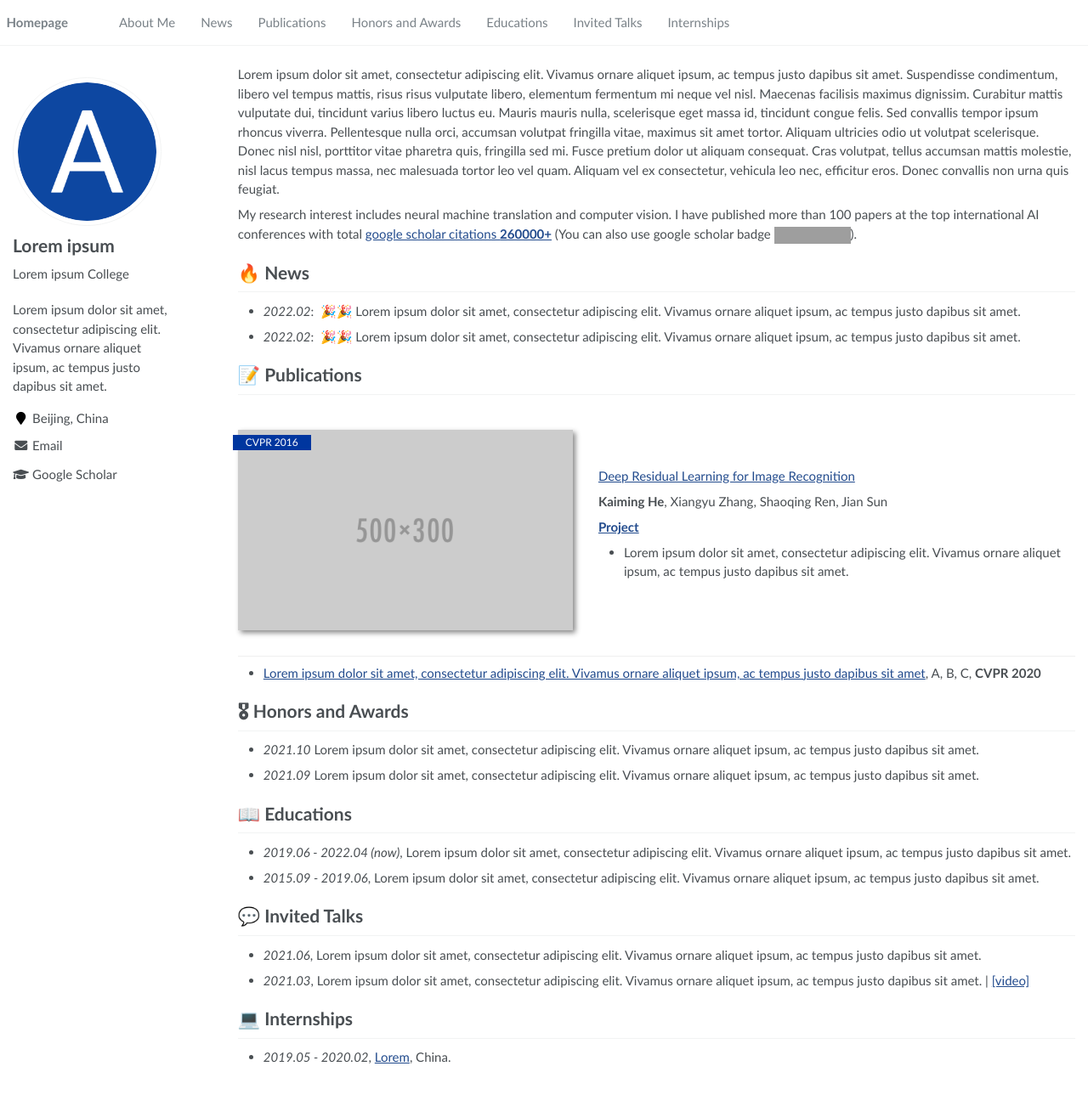
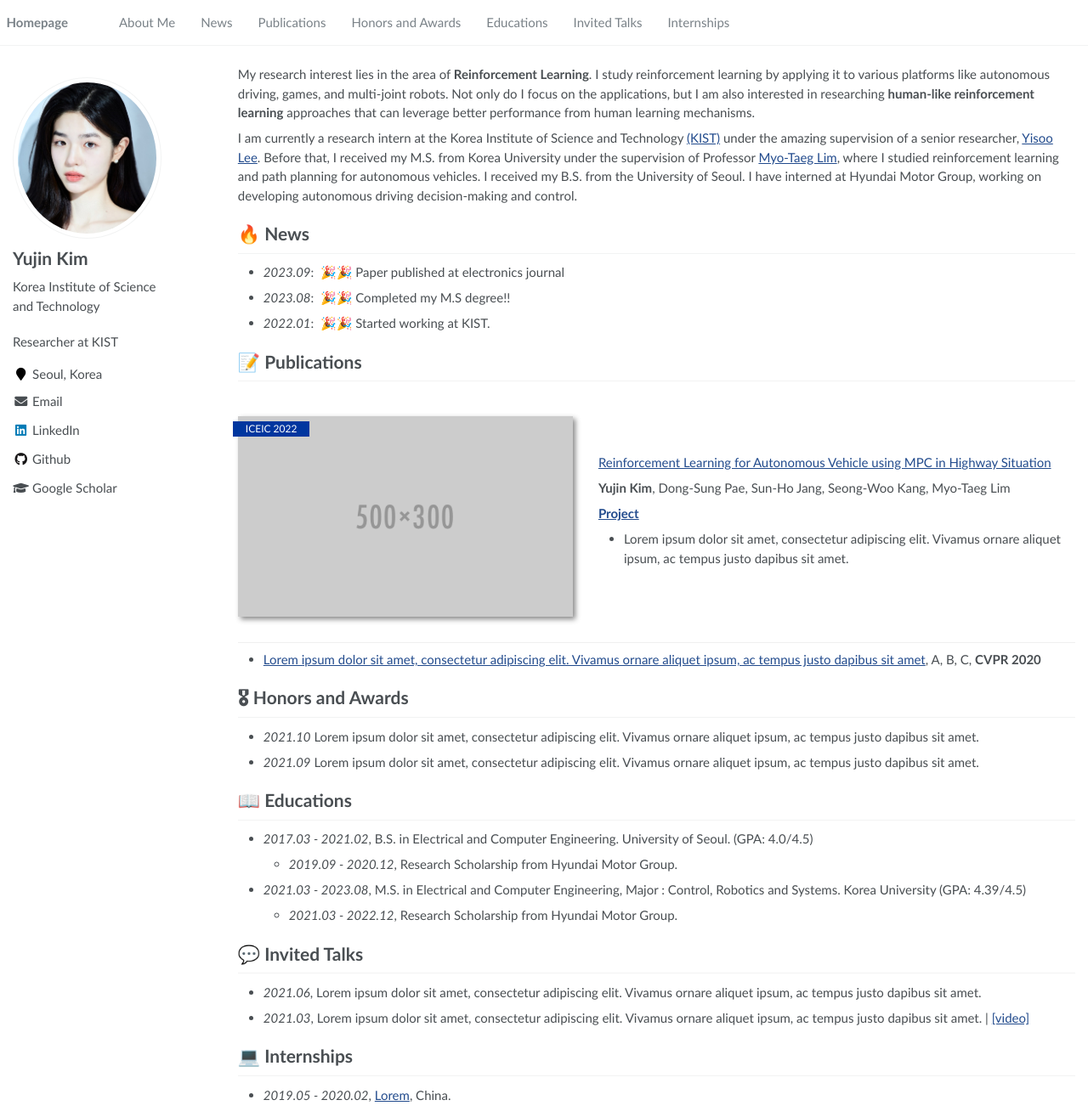
Before and after one commit to Yujin1007/Yujin1007.github.io, a Jekyll site: the page built from _pages/about.md, in a window 1280 px wide and 1315 px high. Shown: the whole window at 85% size. Built offline with Jekyll 4.4.1, drawn with Linux system fonts in a browser that asks for light colours; grey boxes are pictures that could not be loaded.

Commit message:
change profile

```diff
--- a/_config.yml
+++ b/_config.yml
@@ -6,9 +6,9 @@
 # `jekyll serve`. If you change this file, please restart the server process.
 
 # Site Settings
-title                    : "Lorem ipsum"
-description              : "Lorem ipsum dolor sit amet, consectetur adipiscing elit. Vivamus ornare aliquet ipsum, ac tempus justo dapibus sit amet. "
-repository               : "RayeRen/acad-homepage.github.io"
+title                    : "I am Yujin :)"
+description              : "Researcher at KIST"
+repository               : "Yujin/Yujin1007.github.io"
 google_scholar_stats_use_cdn : true
 
 # google analytics
@@ -21,14 +21,14 @@ baidu_site_verification  :  # get baidu_site_verification from https://ziyuan.ba
 
 # Site Author
 author:
-  name             : "Lorem ipsum"
-  avatar           : "images/android-chrome-512x512.png"
-  bio              : "Lorem ipsum College"
-  location         : "Beijing, China"
+  name             : "Yujin Kim"
+  avatar           : "images/profile.jpg"
+  bio              : "Korea Institute of Science and Technology"
+  location         : "Seoul, Korea"
   employer         :
   pubmed           :
-  googlescholar    : "https://scholar.google.com/citations?user=YOUR_GOOGLE_SCHOLAR_ID"
-  email            : "Lorem@ipsum.com"
+  googlescholar    : "https://scholar.google.com/citations?user=npVBG5QAAAAJ"
+  email            : "yujin1004k@gmail.com"
   researchgate     :  # e.g., "https://www.researchgate.net/profile/yourprofile"
   uri              :
   bitbucket        :
@@ -37,13 +37,13 @@ author:
   flickr           :
   facebook         :
   foursquare       :
-  github           : # e.g., "github username"
+  github           : "Yujin1007"
   google_plus      :
   keybase          :
   instagram        :
   impactstory      : # e.g., "https://profiles.impactstory.org/u/xxxx-xxxx-xxxx-xxxx"
   lastfm           :
-  linkedin         : # e.g., "linkedin username"
+  linkedin         : "yujin-kim-595160283"
   dblp             : # e.g., "https://dblp.org/pid/xx/xxxx.html"
   orcid            : # e.g., "https://orcid.org/xxxx"
   pinterest        :
--- a/_pages/about.md
+++ b/_pages/about.md
@@ -17,23 +17,24 @@ redirect_from:
 
 <span class='anchor' id='about-me'></span>
 
-Lorem ipsum dolor sit amet, consectetur adipiscing elit. Vivamus ornare aliquet ipsum, ac tempus justo dapibus sit amet. Suspendisse condimentum, libero vel tempus mattis, risus risus vulputate libero, elementum fermentum mi neque vel nisl. Maecenas facilisis maximus dignissim. Curabitur mattis vulputate dui, tincidunt varius libero luctus eu. Mauris mauris nulla, scelerisque eget massa id, tincidunt congue felis. Sed convallis tempor ipsum rhoncus viverra. Pellentesque nulla orci, accumsan volutpat fringilla vitae, maximus sit amet tortor. Aliquam ultricies odio ut volutpat scelerisque. Donec nisl nisl, porttitor vitae pharetra quis, fringilla sed mi. Fusce pretium dolor ut aliquam consequat. Cras volutpat, tellus accumsan mattis molestie, nisl lacus tempus massa, nec malesuada tortor leo vel quam. Aliquam vel ex consectetur, vehicula leo nec, efficitur eros. Donec convallis non urna quis feugiat.
+My research interest lies in the area of <b>Reinforcement Learning</b>. I study reinforcement learning by applying it to various platforms like autonomous driving, games, and multi-joint robots. Not only do I focus on the applications, but I am also interested in researching <b>human-like reinforcement learning</b> approaches that can leverage better performance from human learning mechanisms.
 
-My research interest includes neural machine translation and computer vision. I have published more than 100 papers at the top international AI conferences with total <a href='https://scholar.google.com/citations?user=DhtAFkwAAAAJ'>google scholar citations <strong><span id='total_cit'>260000+</span></strong></a> (You can also use google scholar badge <a href='https://scholar.google.com/citations?user=DhtAFkwAAAAJ'><img src="https://img.shields.io/endpoint?url={{ url | url_encode }}&logo=Google%20Scholar&labelColor=f6f6f6&color=9cf&style=flat&label=citations"></a>).
+I am currently a research intern at the Korea Institute of Science and Technology [(KIST)]( https://eng.kist.re.kr/eng/index.do) under the amazing supervision of a senior researcher, [Yisoo Lee](https://sites.google.com/view/kist-arc/home/people?authuser=0). Before that, I received my M.S. from Korea University under the supervision of Professor [Myo-Taeg Lim](http://cml.korea.ac.kr/), where I studied reinforcement learning and path planning for autonomous vehicles. I received my B.S. from the University of Seoul. I have interned at Hyundai Motor Group, working on developing autonomous driving decision-making and control.
 
 
 # 🔥 News
-- *2022.02*: &nbsp;🎉🎉 Lorem ipsum dolor sit amet, consectetur adipiscing elit. Vivamus ornare aliquet ipsum, ac tempus justo dapibus sit amet.
-- *2022.02*: &nbsp;🎉🎉 Lorem ipsum dolor sit amet, consectetur adipiscing elit. Vivamus ornare aliquet ipsum, ac tempus justo dapibus sit amet.
+- *2023.09*: &nbsp;🎉🎉 Paper published at electronics journal
+- *2023.08*: &nbsp;🎉🎉 Completed my M.S degree!!
+- *2022.01*: &nbsp;🎉🎉 Started working at KIST.
 
 # 📝 Publications
 
-<div class='paper-box'><div class='paper-box-image'><div><div class="badge">CVPR 2016</div><img src='images/500x300.png' alt="sym" width="100%"></div></div>
+<div class='paper-box'><div class='paper-box-image'><div><div class="badge">ICEIC 2022</div><img src='images/500x300.png' alt="sym" width="100%"></div></div>
 <div class='paper-box-text' markdown="1">
 
-[Deep Residual Learning for Image Recognition](https://openaccess.thecvf.com/content_cvpr_2016/papers/He_Deep_Residual_Learning_CVPR_2016_paper.pdf)
+[Reinforcement Learning for Autonomous Vehicle using MPC in Highway Situation](https://ieeexplore.ieee.org/abstract/document/9748810)
 
-**Kaiming He**, Xiangyu Zhang, Shaoqing Ren, Jian Sun
+**Yujin Kim**, Dong-Sung Pae, Sun-Ho Jang, Seong-Woo Kang, Myo-Taeg Lim
 
 [**Project**](https://scholar.google.com/citations?view_op=view_citation&hl=zh-CN&user=DhtAFkwAAAAJ&citation_for_view=DhtAFkwAAAAJ:ALROH1vI_8AC) <strong><span class='show_paper_citations' data='DhtAFkwAAAAJ:ALROH1vI_8AC'></span></strong>
 - Lorem ipsum dolor sit amet, consectetur adipiscing elit. Vivamus ornare aliquet ipsum, ac tempus justo dapibus sit amet.
@@ -47,8 +48,10 @@ My research interest includes neural machine translation and computer vision. I
 - *2021.09* Lorem ipsum dolor sit amet, consectetur adipiscing elit. Vivamus ornare aliquet ipsum, ac tempus justo dapibus sit amet.
 
 # 📖 Educations
-- *2019.06 - 2022.04 (now)*, Lorem ipsum dolor sit amet, consectetur adipiscing elit. Vivamus ornare aliquet ipsum, ac tempus justo dapibus sit amet.
-- *2015.09 - 2019.06*, Lorem ipsum dolor sit amet, consectetur adipiscing elit. Vivamus ornare aliquet ipsum, ac tempus justo dapibus sit amet.
+- *2017.03 - 2021.02*, B.S. in Electrical and Computer Engineering. University of Seoul. (GPA: 4.0/4.5)
+  - *2019.09 - 2020.12*, Research Scholarship from Hyundai Motor Group.
+- *2021.03 - 2023.08*, M.S. in Electrical and Computer Engineering, Major : Control, Robotics and Systems. Korea University (GPA: 4.39/4.5)
+  - *2021.03 - 2022.12*, Research Scholarship from Hyundai Motor Group.
 
 # 💬 Invited Talks
 - *2021.06*, Lorem ipsum dolor sit amet, consectetur adipiscing elit. Vivamus ornare aliquet ipsum, ac tempus justo dapibus sit amet.
```
Also changed, not shown: images/profile.jpg (added).
